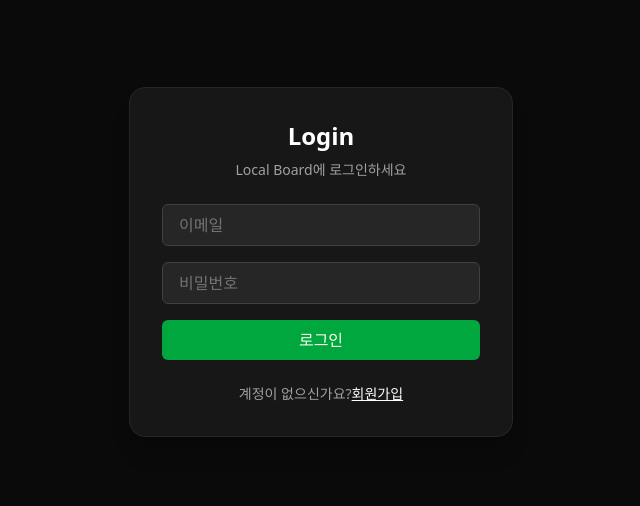
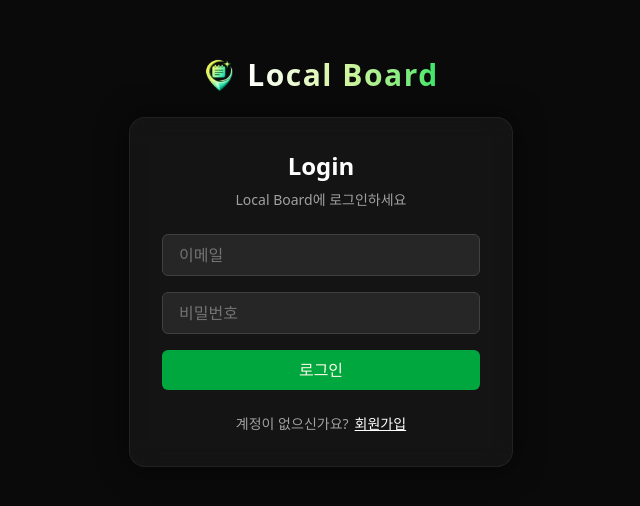
Before and after one commit to alstmd9902/oz_16_react_event, a React (Vite) app in the folder local-board/: page /login in a window 1280 px wide. Shown: the part 138-644 px from the top of the page, without its empty margins (319-959 px from the left). Built offline with nearby package versions, Linux system fonts and the light colour scheme.

Commit message:
design: 로그인 및 회원가입 UI 수정

```diff
--- a/local-board/src/pages/auth/Login.jsx
+++ b/local-board/src/pages/auth/Login.jsx
@@ -4,8 +4,21 @@ export default function Login() {
   const navigate = useNavigate();
 
   return (
-    <div className="flex min-h-screen items-center justify-center bg-neutral-950 px-4">
-      <div className="w-full max-w-sm rounded-2xl border border-neutral-800 bg-neutral-900 p-8 shadow-xl">
+    <div className="flex flex-col min-h-screen items-center justify-center bg-neutral-950 px-4">
+      <div className="flex justify-center items-center gap-3 mb-6">
+        <img src="/logo.svg" alt="Local Board 로고" className="w-8 h-8" />
+        <h2
+          onClick={() => navigate("/")}
+          className="
+            cursor-pointer text-center text-3xl font-bold tracking-wider
+            bg-linear-to-r from-white via-[#d6f5a2] to-[#2de668]
+            bg-clip-text text-transparent
+          "
+        >
+          Local Board
+        </h2>
+      </div>
+      <div className="w-full max-w-sm rounded-2xl border border-neutral-800/80 bg-neutral-900/80 backdrop-blur-md p-8 shadow-[0_0_30px_rgba(0,0,0,0.6)]">
         <h1 className="mb-2 text-center text-2xl font-bold text-white">
           Login
         </h1>
@@ -28,8 +41,8 @@ export default function Login() {
 
           <button
             type="submit"
-            className="w-full rounded-md bg-green-600 py-2 font-semibold text-amber-50
-            transition hover:bg-green-500"
+            className="w-full rounded-md bg-green-600 py-2 font-semibold text-amber-50 transition
+             hover:bg-green-500 hover:shadow-[0_0_12px_rgba(34,197,94,0.6)]"
           >
             로그인
           </button>
@@ -39,7 +52,7 @@ export default function Login() {
           계정이 없으신가요?
           <span
             onClick={() => navigate("/signup")}
-            className="cursor-pointer text-white underline"
+            className="pl-1.5 cursor-pointer text-white underline transition hover:text-green-400"
           >
             회원가입
           </span>
--- a/local-board/src/pages/auth/Signup.jsx
+++ b/local-board/src/pages/auth/Signup.jsx
@@ -37,7 +37,7 @@ export default function Signup() {
             <button
               type="submit"
               className="w-full rounded-md bg-green-700 py-2 font-semibold
-              transition hover:bg-green-600 text-amber-50"
+              transition  hover:bg-green-600 hover:shadow-[0_0_12px_rgba(34,197,94,0.6)] text-amber-50"
             >
               회원가입
             </button>
@@ -47,7 +47,7 @@ export default function Signup() {
             이미 계정이 있으신가요?
             <span
               onClick={() => navigate("/login")}
-              className="cursor-pointer text-white underline"
+              className="pl-1.5 cursor-pointer text-white underline transition hover:text-green-400"
             >
               로그인
             </span>
```
